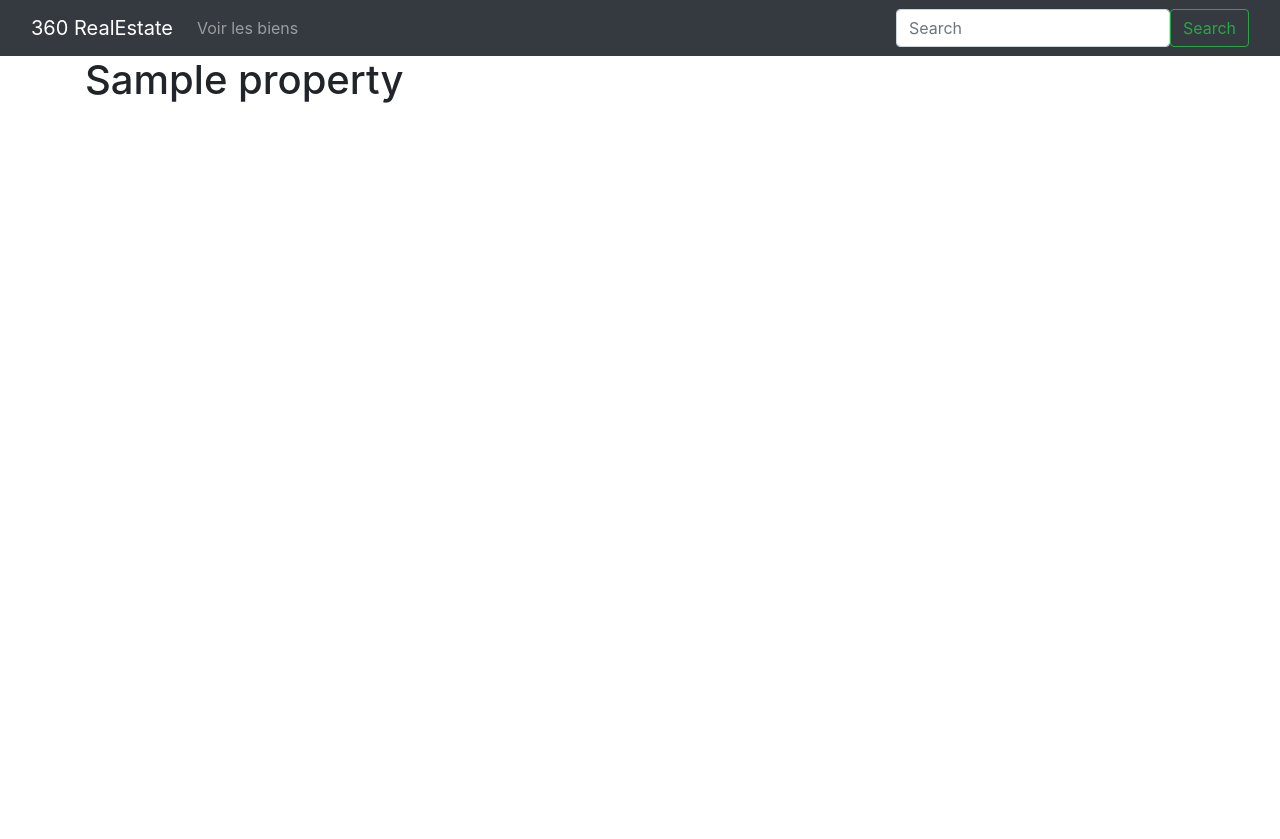
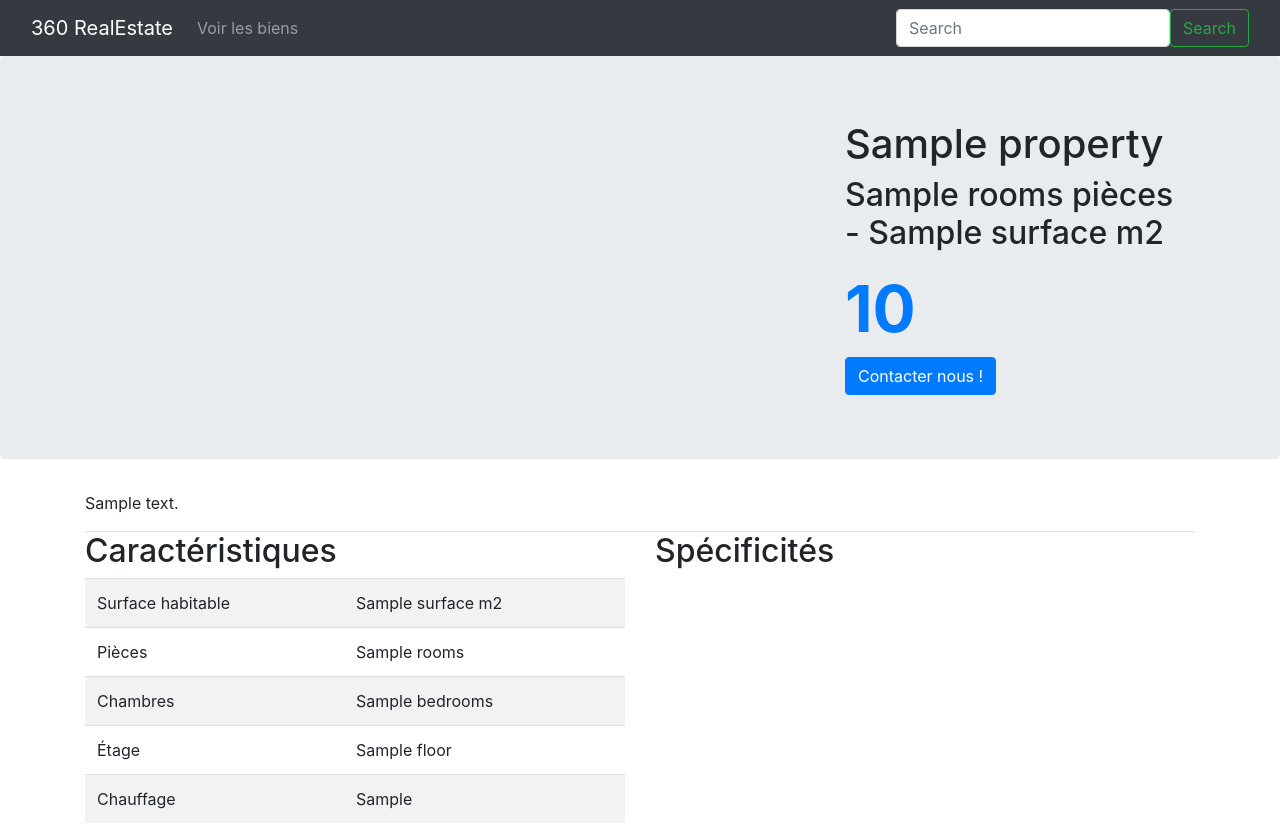
Before and after one commit to Adib-LGS/360RealEstate, a Symfony app: template templates/property/show.html.twig in a window 1280 px wide. Before the commit the page ends 103 px from the top, so only its background shows below. Run offline with Twig, Linux system fonts and the light colour scheme; the template is opened without the code that fills it: most values are stand-ins (such as "Sample title", 1, 10 or a date in 2020); some libraries are stand-ins or nearby versions.

Commit message:
Create Show page

```diff
--- a/templates/property/show.html.twig
+++ b/templates/property/show.html.twig
@@ -1,8 +1,59 @@
 {% extends 'base.html.twig' %}
 
+{% block title property.title %}
+
 {% block body %}
-    <div class="container"><h1>{{ property.title }}</h1></div>
+    <div class="jumbotron">
+        <div class="container">
+            <div class="row">
+            <div class="col-md-8">
+
+            </div>
+            <div class="col-md-4">
+                <h1>{{ property.title }}</h1>
+                <h2>{{ property.rooms }} pièces - {{ property.surface }} m2</h2>
+                <div class="text-primary" style="font-size: 4rem; font-weight:bold;">{{ property.formatedPrice }}</div>
+                <a href="#" class="btn btn-primary">Contacter nous !</a>
+            </div>
+        </div>
+        </div>
+    </div>
+    <div class="container mt-4">
+        <nav class="nav nav-tabs" id="tab">
+            <p>
+                {{ property.description | nl2br }}
+            </p>
+        </nav>
+
+        <div class="row">
+            <div class="col md-8">
+                <h2>Caractéristiques</h2>
+                <table class="table table-striped">
+                    <tr>
+                        <td>Surface habitable</td>
+                        <td>{{ property.surface }} m2</td>
+                    </tr>
+                    <tr>
+                        <td>Pièces</td>
+                        <td>{{ property.rooms }}</td>
+                    </tr>
+                    <tr>
+                        <td>Chambres</td>
+                        <td>{{ property.bedrooms }}</td>
+                    </tr>
+                    <tr>
+                        <td>Étage</td>
+                        <td>{{ property.floor }}</td>
+                    </tr>
+                    <tr>
+                        <td>Chauffage</td>
+                        <td>{{ property.heatType }}</td>
+                    </tr>
+                </table>
+            </div>
+            <div class="col md-4">
+                <h2>Spécificités</h2>
+            </div>
+        </div>
+    </div>
 {% endblock %}
-
-{% block title %}
-{% endblock %}
```
Also changed, not shown: src/Controller/PropertyController.php (+7 -0 lines), src/Entity/Property.php (+7 -2 lines).
